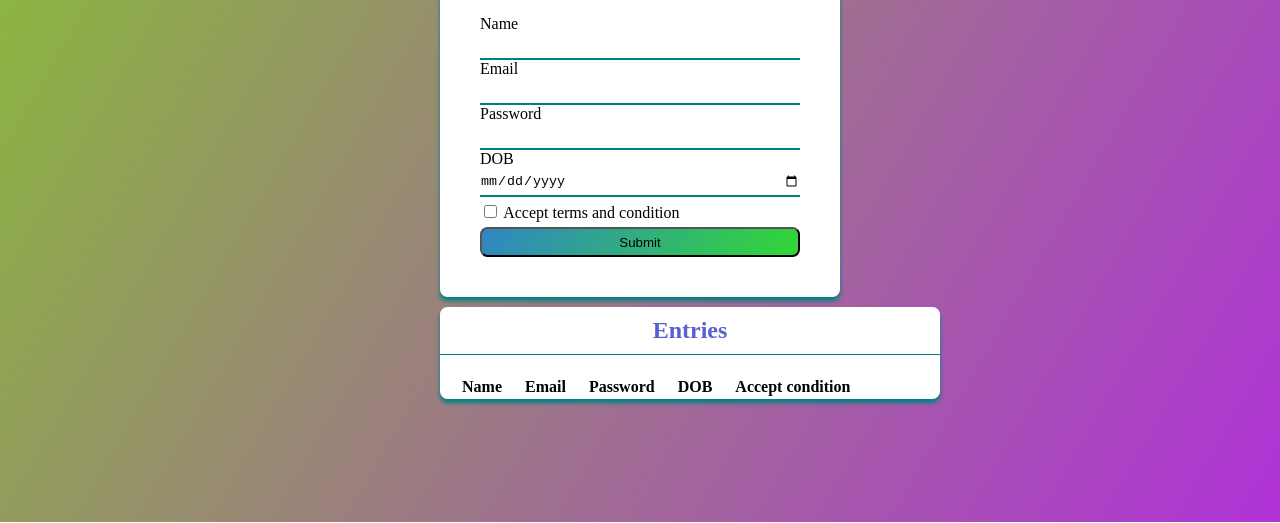
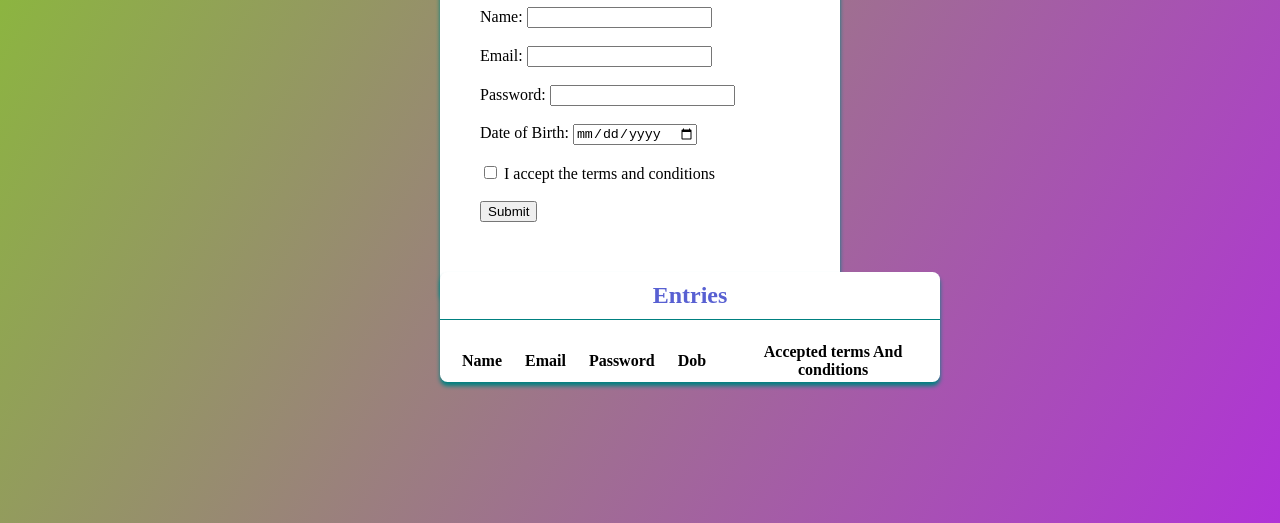
Before and after one commit to Jhadeepu/wd101, a plain HTML site: page index.html in a window 1280 px wide. Shown: the part 298-821 px from the top of the page. Drawn offline with Linux system fonts and the light colour scheme.

Commit message:
Update index.html

```diff
--- a/index.html
+++ b/index.html
@@ -6,45 +6,38 @@
 </head>
 <body>
 	<div class="center">
-        <h2>Registeration Form</h2>
-        <form id = "form">
-            <div class = "textfield">
-                <label for="name">Name</label>
-                <input required type="name" name="name" id="name">
-            </div>
-            <div class = "textfield">
-                <label for="email">Email</label>
-                <input required type="email" name="email" id="email">
-            </div>
-            <div class = "textfield">
-                <label for="password">Password</label>
-                <input required type="password" name="password" id="password">
-            </div>
-            <div class = "textfield">
-                <label for="dob">DOB</label>
-                <input required type="date" name = "dob" id="dob">
-            </div>
-            <div class = "textfields">
-                <input required type="checkbox" id="checkbox">
-                <label for="checkbox">Accept terms and condition</label>
-            </div><div id="submit_button">
+		<h1>Registration Form</h1>
+		<form id="form">
+		<label for="name">Name:</label>
+		<input type="text" id="name" name="name" required><br><br>
 
-                <button class="submit_button" type="submit">Submit</button>
-            </div>
+		<label for="email">Email:</label>
+		<input type="email" id="email" name="email" required><br><br>
 
+		<label for="password">Password:</label>
+		<input type="password" id="password" name="password" required><br><br>
+
+		<label for="dob">Date of Birth:</label>
+		<input type="date" id="dob" name="dob" required><br><br>
+
+		<input type="checkbox" id="terms" name="terms" required>
+		<label for="terms">I accept the terms and conditions</label><br><br>
+
+		<button type="submit">Submit</button>
 	</form>
 	<div class="entries">
 		<h2>Entries</h2>
-            <table class="table" id="user-table">
+	<table id="user-table">
+		<thead>
 			<tr>
 				<th>Name</th>
 				<th>Email</th>
 				<th>Password</th>
-                    <th>DOB</th>
-                    <th>Accept condition</th>
-
+				<th>Dob</th>
+				<th>Accepted terms And conditions</th>
 			</tr>
-            </td>
+		</thead>
+	</table>
     </div>
 	</div>
 	<script src="index.js"></script>
```
Lines whose indentation alone changed are shown as unchanged.
